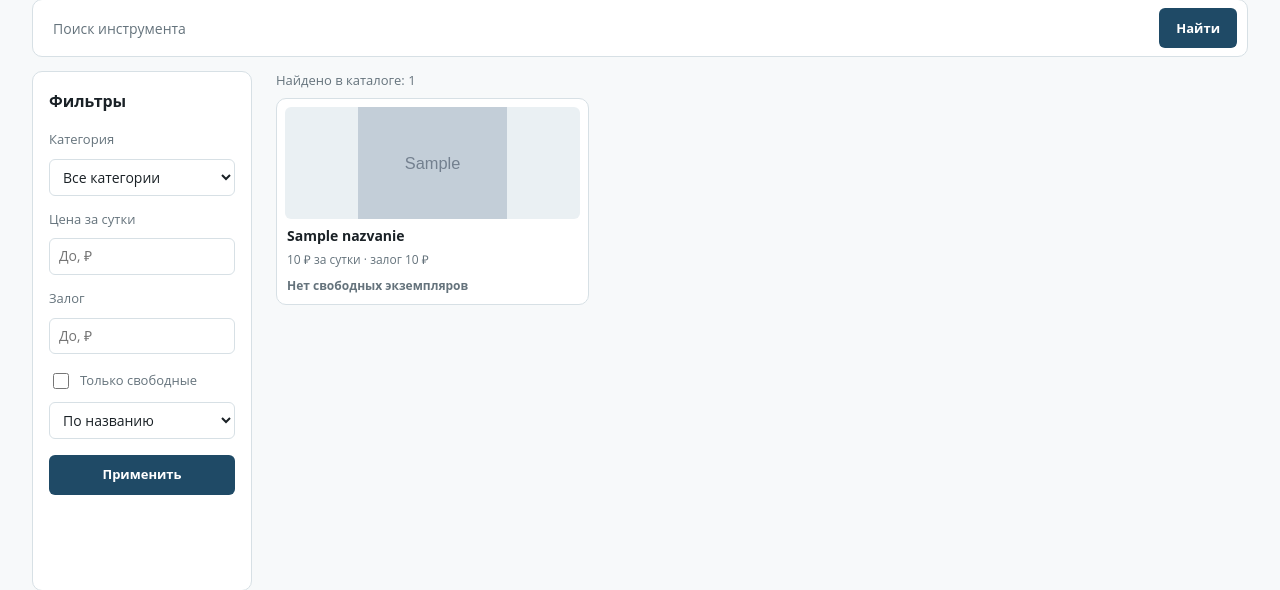
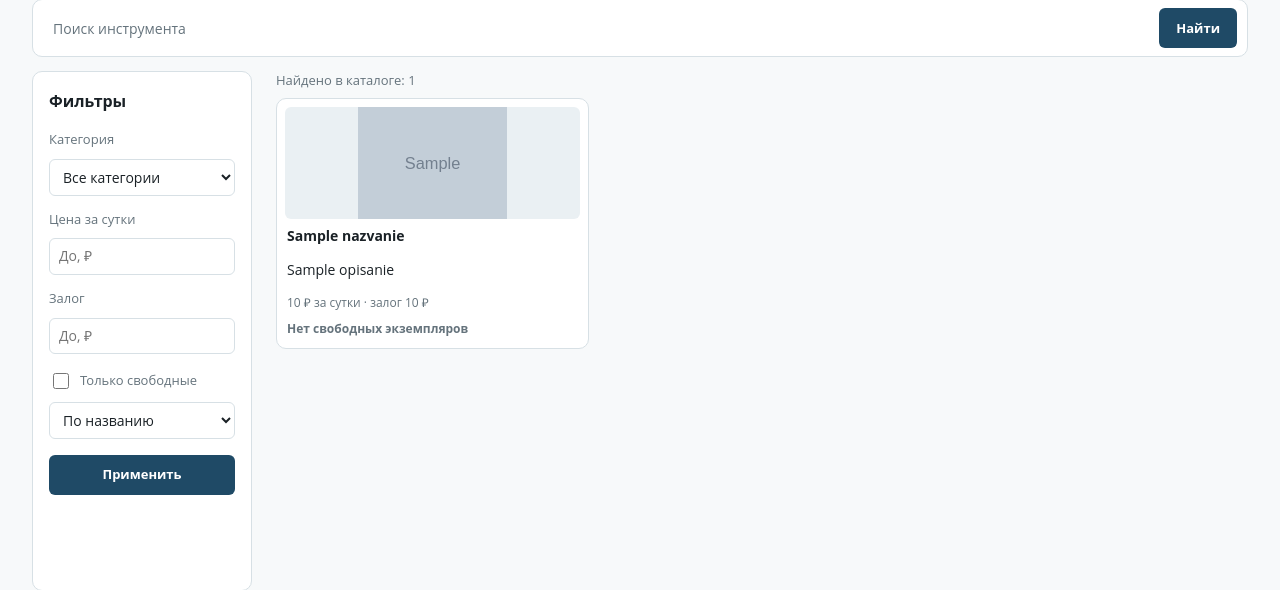
Before and after one commit to Kartashev-Zahar/UchebnPractica, a Django app: template templates/katalog.html in a window 1280 px wide. Shown: the part 210-800 px from the top of the page. Run offline with Django 5.2, Linux system fonts and the light colour scheme; data comes from the database, SQL or seed files in the repository; tables that the repository leaves empty hold one stand-in row (values such as "Sample post"); the template is opened without the code that fills it: values that come from a table or form of the project are taken from there, most other values are stand-ins (such as "Sample title", 1, 10 or a date in 2020); grey boxes marked "Sample" are stand-in pictures.

Commit message:
Исправил баг #2 - описание инструмента в карточке каталога

```diff
--- a/templates/katalog.html
+++ b/templates/katalog.html
@@ -70,6 +70,7 @@
                             {% if item.est_svobodny %}</a>{% else %}</div>{% endif %}
                             <div class="product-card__body">
                                 <h2 class="product-card__title">{% if item.est_svobodny %}<a href="{% url 'arenda' item.id %}">{{ item.nazvanie }}</a>{% else %}{{ item.nazvanie }}{% endif %}</h2>
+                                {% if item.opisanie %}<p class="product-card__description">{{ item.opisanie|truncatechars:120 }}</p>{% endif %}
                                 <p class="product-card__meta">{{ item.cena_za_sutki|floatformat:0 }} ₽ за сутки · залог {{ item.zalog|floatformat:0 }} ₽</p>
                                 {% if item.est_svobodny %}
                                     <a class="button product-card__button" href="{% url 'arenda' item.id %}">Подробнее</a>
```
